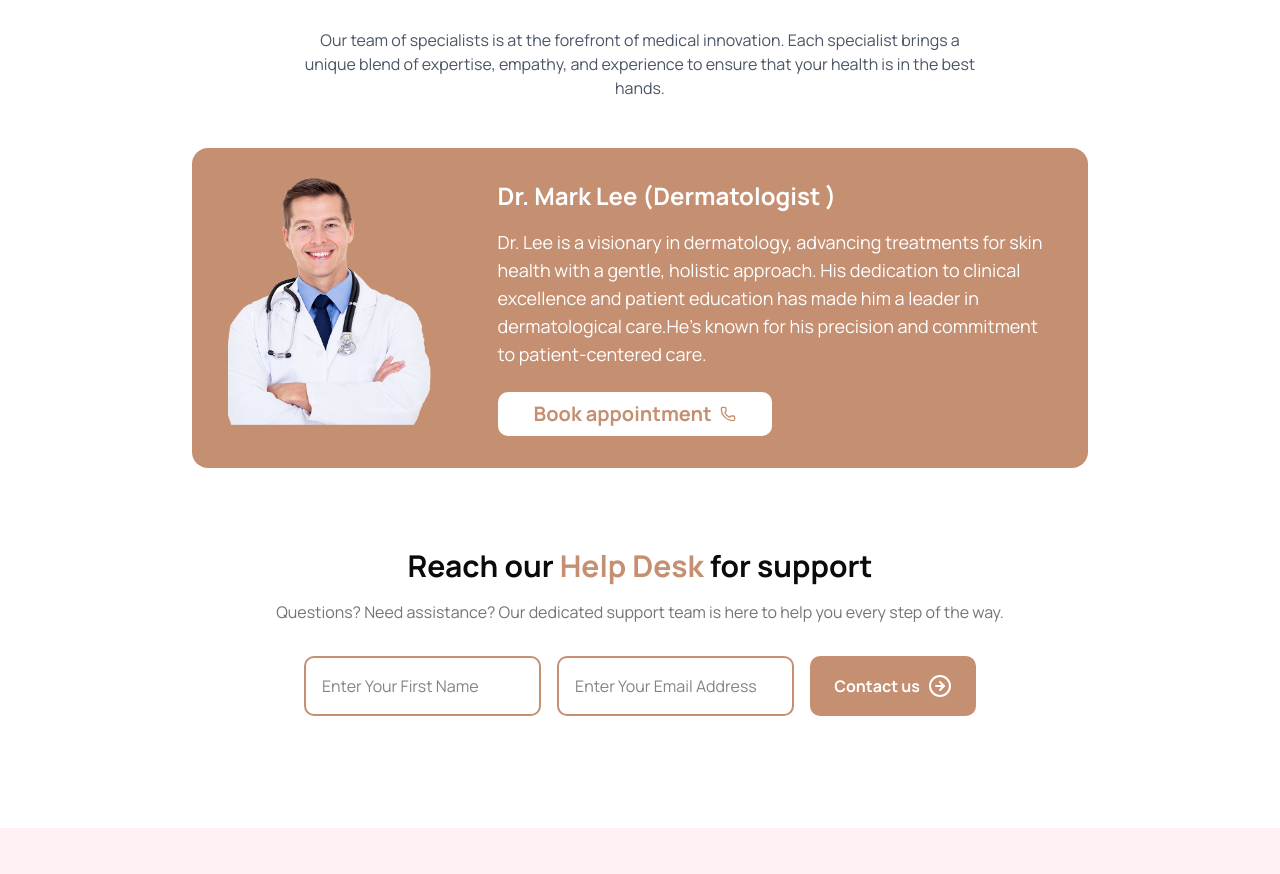
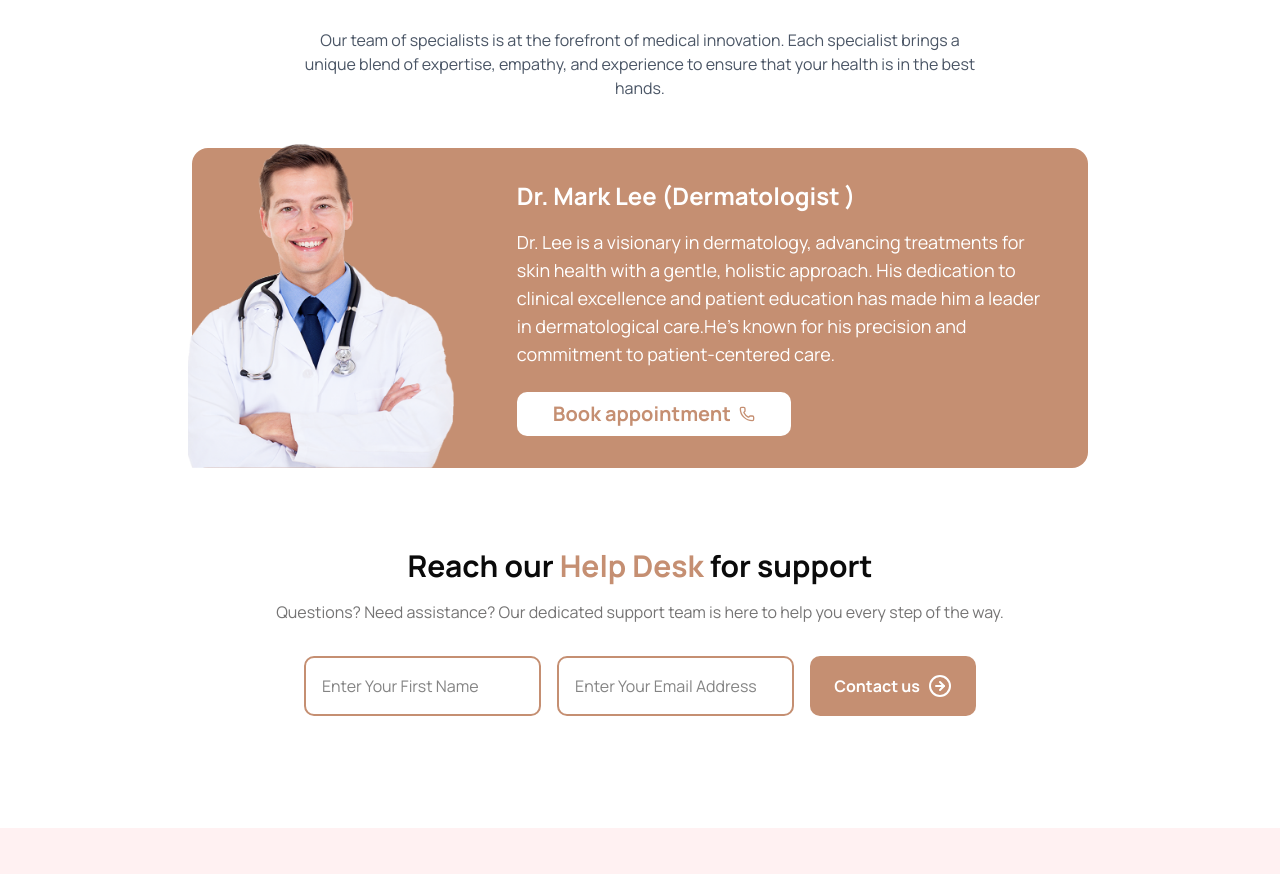
Before and after one commit to Lioul-ET/star-beauty, a Next.js app: page / in a window 1280 px wide. Shown: the part 4463-5337 px from the top of the page. Built offline with nearby package versions, Linux system fonts and the light colour scheme.

Commit message:
updating responsbility

```diff
--- a/app/components/lastSection.jsx
+++ b/app/components/lastSection.jsx
@@ -28,15 +28,15 @@ const LastSection = () => {
         </p>
 
         {/* Doctor Card */}
-        <div className="mt-12 bg-[#C58F72] rounded-2xl md:p-8 p-2 flex flex-col md:flex-row items-center gap-6 max-w-4xl mx-auto">
+        <div className="mt-12 bg-[#C58F72] rounded-2xl  flex flex-col md:flex-row items-center gap-6 max-w-4xl mx-auto">
           <div className="md:h-48 rounded-full flex items-center justify-center md:w-[30%] w-[100%]">
             <img
               src="male-doctor.png"
               alt="maleDoctor"
-              className="md:absolute relative md:w-[16%] w-[60%] md:-mt-7 md:-ml-9"
+              className="md:w-[100%] w-[70%] md:-mt-[1.5rem] md:-ml-2"
             />
           </div>
-          <div className="flex-1 md:w-[50%] w-[90%] z-40">
+          <div className="flex-1 md:w-[50%] w-[90%] z-40 p-8">
             <h3 className="text-white text-2xl font-bold">
               Dr. Mark Lee (Dermatologist )
             </h3>
```
